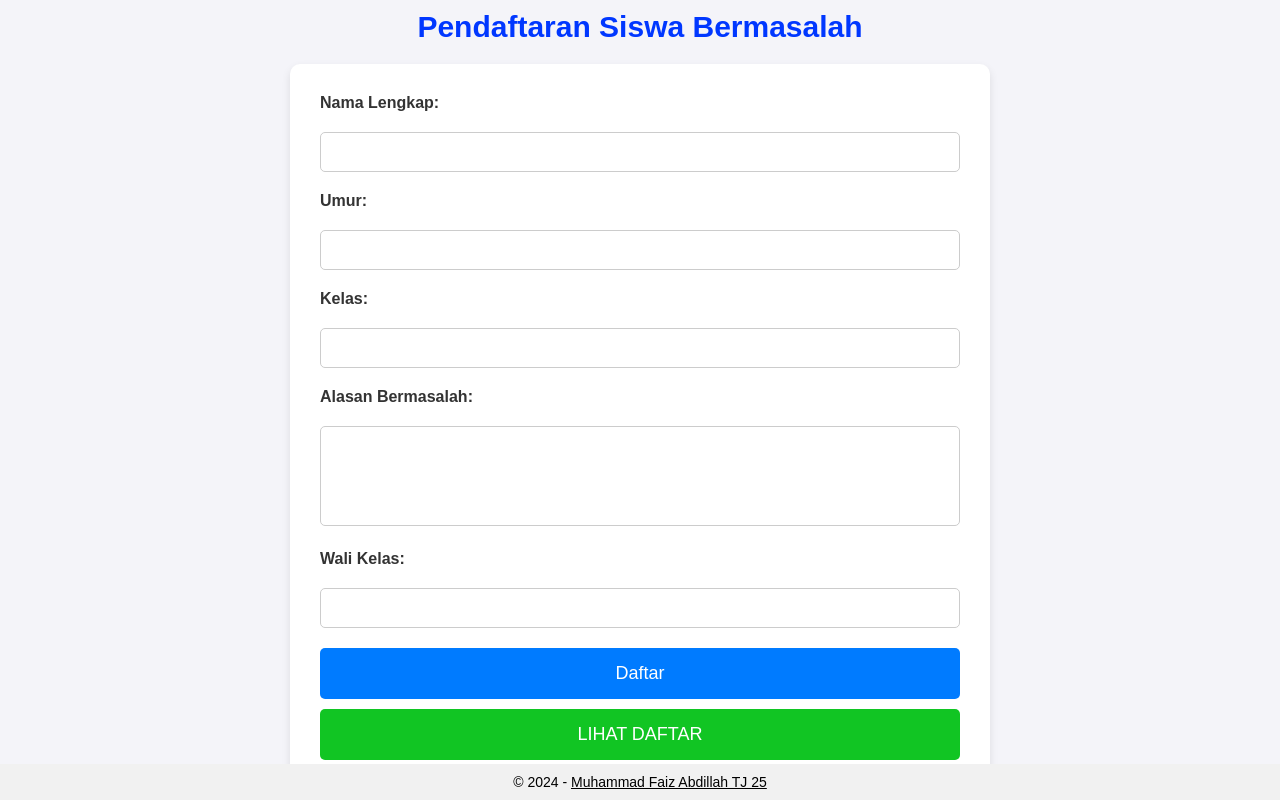
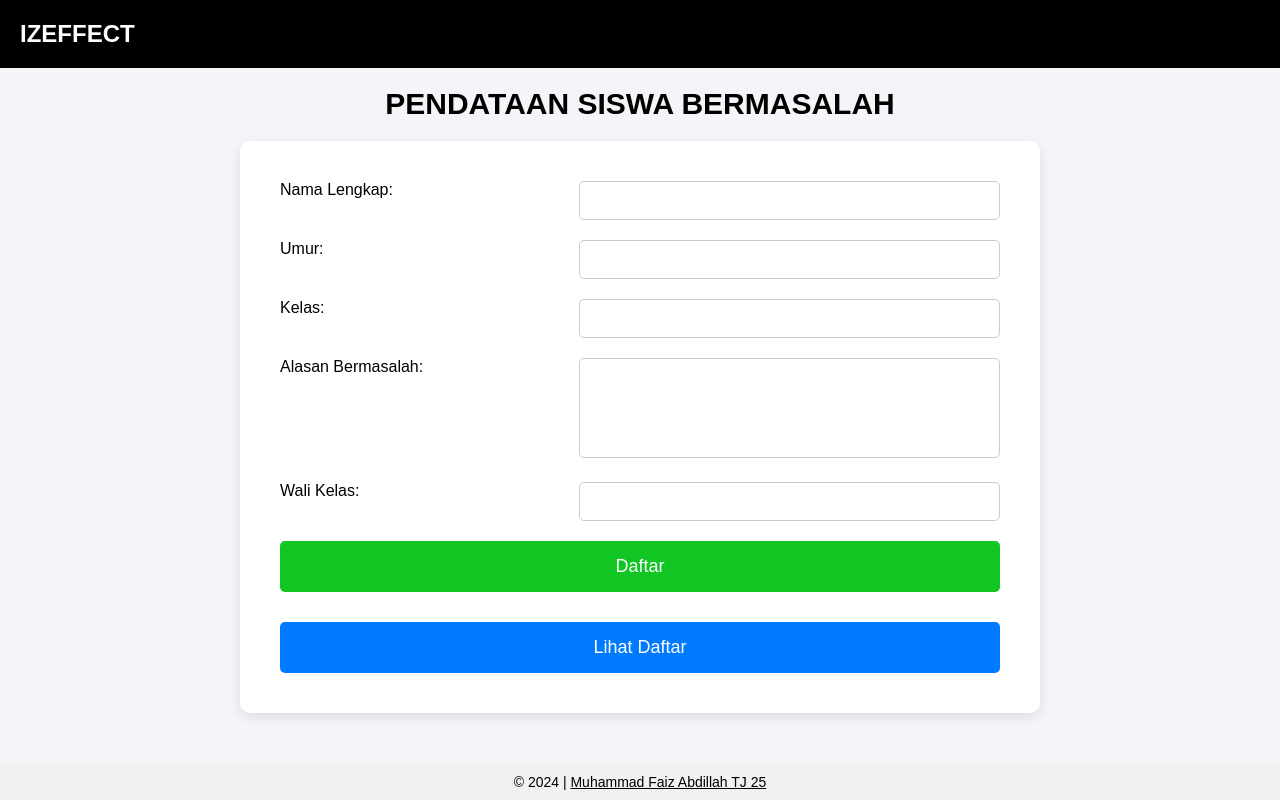
Before and after one commit to FaizAbdill/Pendataan-Siswa-Bermasalah, a PHP site: page / in a window 1280 px wide. Run offline with PHP 8.4, Linux system fonts and the light colour scheme.

Commit message:
plis bisa

```diff
--- a/buatpdf.php
+++ b/buatpdf.php
@@ -47,7 +47,7 @@ if ($result->num_rows > 0) {
         $pdf->SetFont('Arial', '', 12);
 
         // Isi surat
-        $pdf->SetFont('Arial', '', 12);
+        $pdf->SetFont('Times', '', 12);
         $pdf->Cell(40, 10, 'Nama: ', 0, 0);
         $pdf->Cell(0, 10, $row['nama'], 0, 1);
 
--- a/footer.php
+++ b/footer.php
@@ -29,5 +29,5 @@ body {
 </style>
 
 <div class="footer">
-    <p>&copy; 2024 - <a href="https://www.instagram.com/paizabdlh" target="_blank" style="color: black; text-decoration: underline;">Muhammad Faiz Abdillah TJ 25</a></p>
+    <p>&copy; 2024 | <a href="https://www.instagram.com/paizabdlh" target="_blank" style="color: black; text-decoration: underline;">Muhammad Faiz Abdillah TJ 25</a></p>
 </div>
--- a/index.php
+++ b/index.php
@@ -5,27 +5,59 @@
     <meta name="viewport" content="width=device-width, initial-scale=1.0">
     <title>Pendaftaran Siswa Bermasalah</title>
     <link rel="stylesheet" href="styleindex.css">
+    <link
+    rel="stylesheet"
+    href="https://cdnjs.cloudflare.com/ajax/libs/animate.css/4.1.1/animate.min.css"/>
 </head>
 <body>
-        <h1>Pendaftaran Siswa Bermasalah</h1>
+    <div class="navbar">
+    <a href="index.php" class="button-link">
+    <h2 class="animate__animated animate__bounceInDown">IZEFFECT</h2>
+</a>
+    </div>
+    <h1>PENDATAAN SISWA BERMASALAH</h1>
     <form action="process.php" method="POST">
-            <label for="nama">Nama Lengkap:</label>
-            <input type="text" id="nama" name="nama" required>
-
-            <label for="umur">Umur:</label>
-            <input type="number" id="umur" name="umur" required>
-
-            <label for="kelas">Kelas:</label>
-            <input type="text" id="kelas" name="kelas" required>
-
-            <label for="alasan">Alasan Bermasalah:</label>
-            <textarea id="alasan" name="alasan" required></textarea>
-
-            <label for="walikelas">Wali Kelas:</label>
-            <input type="text" id="walikelas" name="walikelas" required>
-
+        <table class="form-table">
+            <!-- Baris untuk Nama Lengkap -->
+            <tr>
+                <td><label for="nama">Nama Lengkap:</label></td>
+                <td><input type="text" id="nama" name="nama" required></td>
+            </tr>
+            <!-- Baris untuk Umur -->
+            <tr>
+                <td><label for="umur">Umur:</label></td>
+                <td><input type="number" id="umur" name="umur" required></td>
+            </tr>
+            <!-- Baris untuk Kelas -->
+            <tr>
+                <td><label for="kelas">Kelas:</label></td>
+                <td><input type="text" id="kelas" name="kelas" required></td>
+            </tr>
+            <!-- Baris untuk Alasan -->
+            <tr>
+                <td><label for="alasan">Alasan Bermasalah:</label></td>
+                <td><textarea id="alasan" name="alasan" required></textarea></td>
+            </tr>
+            <!-- Baris untuk Wali Kelas -->
+            <tr>
+                <td><label for="walikelas">Wali Kelas:</label></td>
+                <td><input type="text" id="walikelas" name="walikelas" required></td>
+            </tr>
+            <!-- Baris untuk Tombol Daftar -->
+            <tr>
+                <td colspan="2">
                     <input type="submit" value="Daftar">
-            <a href="daftar.php"><button type="button" class="text-white bg-blue-700 hover:bg-blue-800 focus:ring-4 focus:ring-blue-300 font-medium rounded-lg text-sm px-5 py-2.5 me-2 mb-2 dark:bg-blue-600 dark:hover:bg-blue-700 focus:outline-none dark:focus:ring-blue-800">LIHAT DAFTAR</button></a>
+                </td>
+            </tr>
+            <!-- Baris untuk Tombol Lihat Daftar -->
+            <tr>
+                <td colspan="2">
+                    <a href="daftar.php">
+                        <button type="button">Lihat Daftar</button>
+                    </a>
+                </td>
+            </tr>
+        </table>
     </form>
 </body>
 </html>
--- a/styledaftar.css
+++ b/styledaftar.css
@@ -108,6 +108,10 @@ h1 {
     background-color: #9ab100;
 }
 
+.action-button1:hover {
+    background-color: #950000;
+}
+
 .action-button:active {
     background-color: #003f88;
 }
@@ -155,7 +159,7 @@ h1 {
 }
 
 .fa-print:hover {
-    color: #007bff;
+    color: #ffffff;
 }
 
 /* Responsivitas */
--- a/styleindex.css
+++ b/styleindex.css
@@ -1,5 +1,36 @@
 /* STYLE.PADA.INDEX */
+.navbar {
+    background-color: #000000;
+    color: white;
+    padding: 20px;
+    width: 100%;
+    text-align: start;
+    position: fixed;
+    top: 0;
+    z-index: 10;
+}
 
+/* Styling untuk membuat elemen h2 terlihat seperti tombol */
+
+.button-link h2 {
+    display: inline-block;
+    color: white;
+    border-radius: 8px;
+    transition: background-color 0.3s, transform 0.3s;
+
+}
+
+/* Optional: Responsif untuk mobile */
+@media screen and (max-width: 600px) {
+    .button-link h2 {
+        font-size: 18px;
+        padding: 10px 20px;
+    }
+}
+
+
+
+/* Styling dasar seperti sebelumnya */
 * {
     margin: 0;
     padding: 0;
@@ -12,112 +43,49 @@ body {
     display: flex;
     justify-content: center;
     align-items: center;
-    flex-direction: column; /* Untuk mengatur konten ditumpuk secara vertikal */
-    min-height: 100vh; /* Agar konten memenuhi tinggi layar */
+    flex-direction: column;
+    min-height: 100vh;
     padding: 20px;
 }
 
-/* Styling for the form container */
+/* Styling untuk judul */
+h1 {
+    text-align: center;
+    margin-bottom: 20px;
+    color: #000000;
+    font-size: 30px;
+}
+
+/* Styling untuk form container */
 form {
     background-color: #ffffff;
     padding: 30px;
     border-radius: 10px;
-    box-shadow: 0px 4px 8px rgba(0, 0, 0, 0.1);
-    max-width: 700px;
+    box-shadow: 0px 4px 12px rgba(0, 0, 0, 0.1);
+    max-width: 800px;
     width: 100%;
 }
 
-/* Title styling */
-h1 {
-    text-align: center;
-    margin-bottom: 20px; /* Tambahkan margin di bawah judul */
-    color: #0037ff;
-    font-size: 30px;
+/* Styling untuk tabel form */
+.form-table {
+    width: 100%;
+    border-collapse: collapse;
 }
 
-/* Styling untuk container tabel */
-.container {
-    background-color: #ffffff;
-    padding: 30px;
-    border-radius: 10px;
-    box-shadow: 0px 4px 8px rgba(0, 0, 0, 0.1);
-    max-width: 800px; /* Membatasi lebar tabel */
-    width: 100%;
-    margin-top: 20px; /* Menambah margin atas agar tidak terlalu dekat dengan judul */
+.form-table td {
+    padding: 10px;
+    vertical-align: top; /* Agar label dan input sejajar vertikal */
 }
 
-/* Styling untuk tabel siswa */
-.student-table {
-    width: 100%;
-    border-collapse: collapse; /* Menghilangkan jarak antar border */
-    margin-top: 20px; /* Jarak antara tabel dengan elemen di atasnya */
-}
-
-.student-table th,
-.student-table td {
-    border: 1px solid #ddd;
-    padding: 12px;
-    text-align: left;
-    word-wrap: break-word; /* Membuat teks panjang terputus dan tetap di dalam sel */
-    max-width: 200px; /* Menentukan lebar maksimum untuk kolom, sesuaikan sesuai kebutuhan */
-    overflow: hidden; /* Menghindari teks meluber */
-    text-overflow: ellipsis; /* Menampilkan tiga titik jika teks terpotong */
-}
-
-.student-table th {
-    background-color: #f2f2f2;
-    color: #333;
-}
-
-.student-table td {
-    background-color: #fff;
-}
-
-.student-table tr:nth-child(even) {
-    background-color: #f9f9f9;
-}
-
-.student-table tr:hover {
-    background-color: #f1f1f1; /* Warna saat mouse hover */
-}
-
-/* Styling untuk tombol dan lainnya */
-.action-button {
-    margin-right: 10px; /* Jarak antara tombol aksi */
-}
-
-.back-link {
-    display: inline-block;
-    text-decoration: none;
-    color: #fff;
-    background-color: #007bff;
-    padding: 8px 16px;
-    border-radius: 4px;
-    margin-top: 10px;
-    text-align: center;
-}
-
-.back-link:hover {
-    background-color: #0056b3;
-}
-
-/* Styling untuk input fields and labels */
-label {
-    font-weight: bold;
-    color: #333;
-    margin-bottom: 10px;
-    display: block;
-}
-
+/* Styling untuk input fields dan textarea */
 input[type="text"],
 input[type="number"],
 textarea {
     width: 100%;
     padding: 10px;
-    margin: 10px 0 20px 0;
-    border: 1px solid #ccc;
+    border: 1px solid #cccaca;
     border-radius: 5px;
-    font-size: 16px;
+    font-size: 15px;
 }
 
 textarea {
@@ -125,11 +93,11 @@ textarea {
     resize: none;
 }
 
-/* Submit button */
+/* Submit button styling */
 input[type="submit"] {
     width: 100%;
     padding: 15px;
-    background-color: #007BFF;
+    background-color: #11c523;
     color: white;
     border: none;
     border-radius: 5px;
@@ -139,15 +107,15 @@ input[type="submit"] {
 }
 
 input[type="submit"]:hover {
-    background-color: #0056b3;
+    background-color: #0ea31d;
 }
 
-/* Style for the "Lihat Daftar" button */
+/* Styling untuk tombol Lihat Daftar */
 a button {
     margin-top: 10px;
     width: 100%;
     padding: 15px;
-    background-color: #11c523;
+    background-color: #007BFF;
     color: white;
     border: none;
     border-radius: 5px;
@@ -158,30 +126,10 @@ a button {
 }
 
 a button:hover {
-    background-color: #0ea31d;
+    background-color: #0056b3 ;
 }
 
-/* Jarak antar tombol */
-.action-button {
-    margin-bottom: 10px; /* Beri jarak kanan untuk setiap tombol */
-    text-decoration: none; /* Hilangkan garis bawah */
-    color: #007bff; /* Warna tombol, dapat disesuaikan */
-}
-
-.action-button:hover {
-    color: #0056b3; /* Warna tombol saat hover */
-}
-
-.pdflogo {
-    color: #333; /* Sesuaikan warna ikon print */
-}
-
-.pdflogo:hover {
-    color: #0056b3; /* Warna ikon saat hover */
-}
-
-
-/* Responsive design: for screens below 600px width */
+/* Responsive design untuk tampilan mobile */
 @media screen and (max-width: 600px) {
     form {
         padding: 20px;
```
Also changed, not shown: process.php (+8 -8 lines), styleprocess.css (+11 -3 lines). Lines whose indentation alone changed are shown as unchanged.
